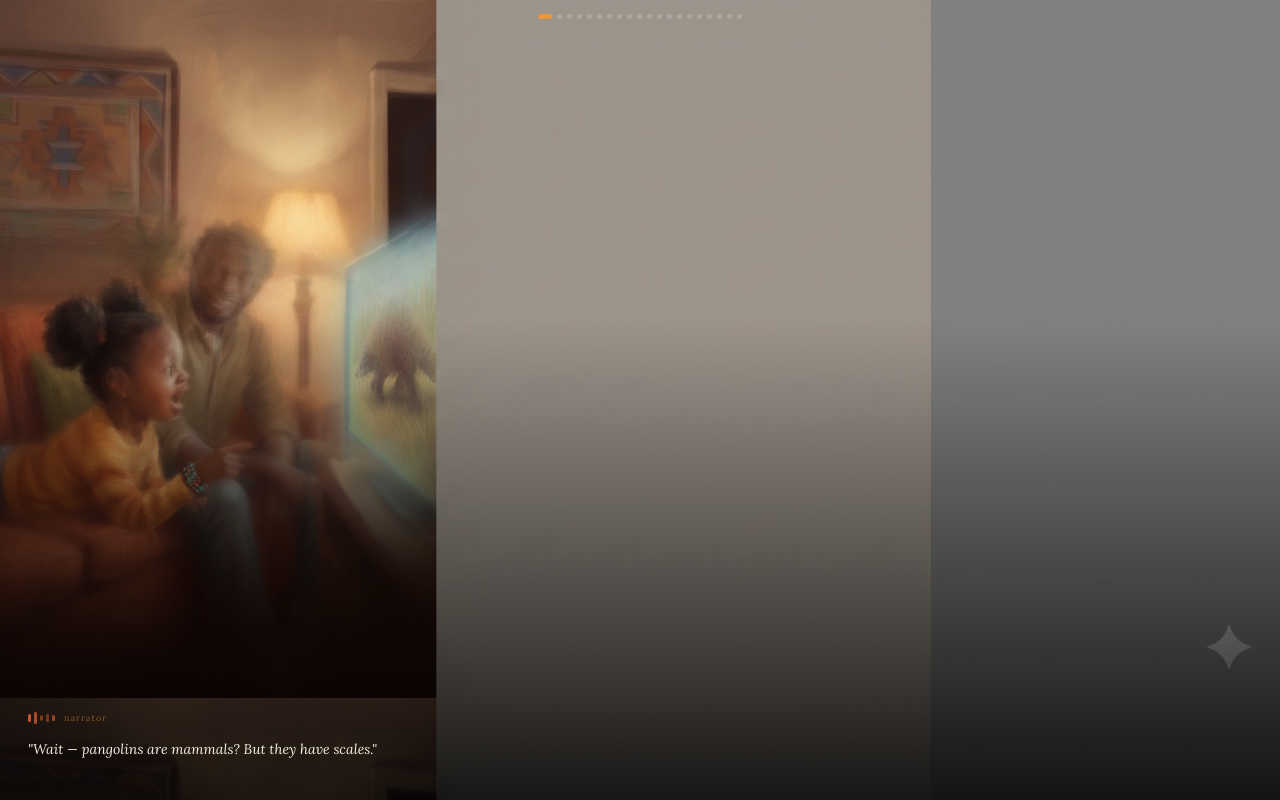
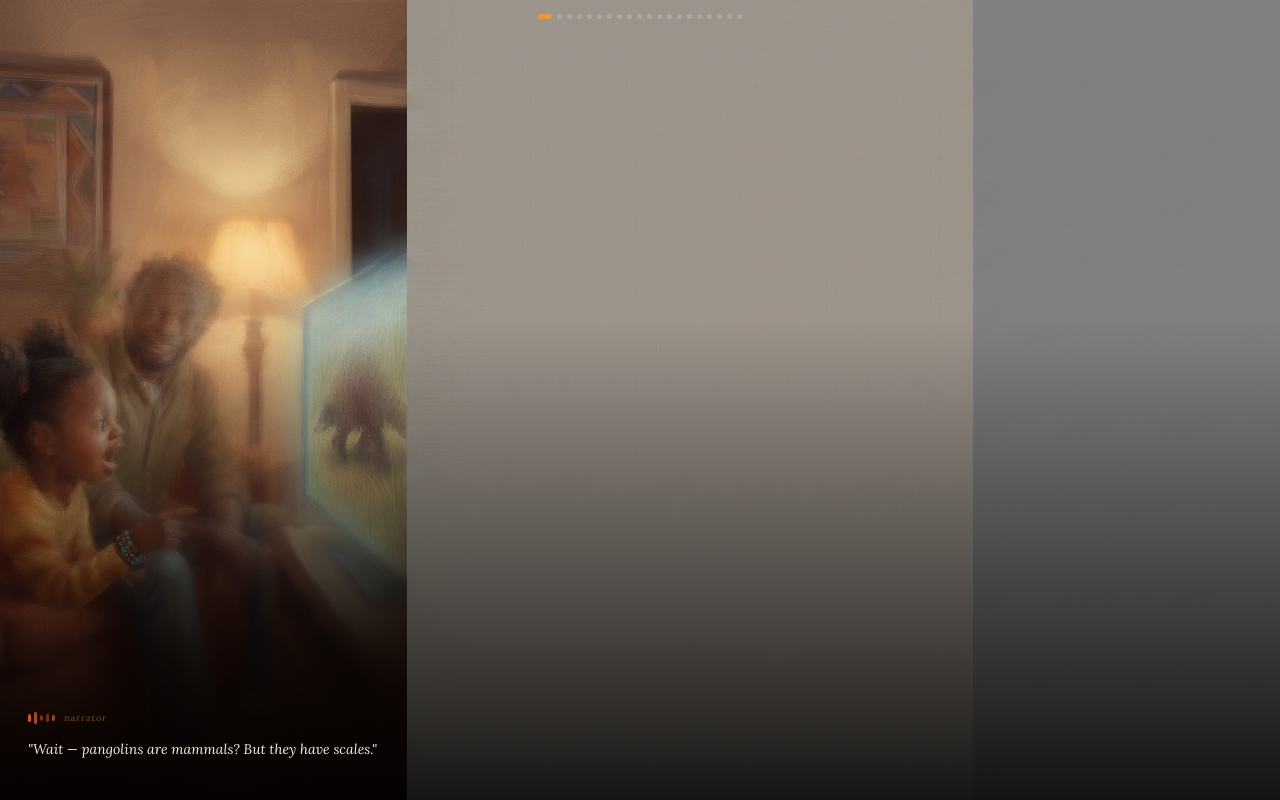
Before and after one commit to ZibusisoMafaiti/ubuntu-express, a React (Vite) app: page / in a window 1280 px wide. Both pictures are taken after a click on the button "Begin the story". Built offline with nearby package versions, Linux system fonts and the light colour scheme; a web font is replaced by a local one.

Commit message:
image_sizing

```diff
--- a/index.html
+++ b/index.html
@@ -3,7 +3,7 @@
   <head>
     <meta charset="UTF-8" />
     <link rel="icon" type="image/svg+xml" href="/favicon.svg" />
-    <meta name="viewport" content="width=device-width, initial-scale=1.0" />
+    <meta name="viewport" content="width=device-width, initial-scale=1.0, viewport-fit=cover" />
     <title>ubuntu-express</title>
   </head>
   <body>
--- a/src/components/ChapterPlayer.tsx
+++ b/src/components/ChapterPlayer.tsx
@@ -194,7 +194,25 @@ export default function ChapterPlayer({ screens, onComplete }: ChapterPlayerProp
         /* ── STORY SCREEN ── */
         <>
           {/* Illustration */}
-          <div style={illustrationStyle} />
+         <div style={{
+  position: 'absolute',
+  inset: 0,
+  background: current.illustrationBg,
+  opacity: isTransitioning ? 0 : 1,
+  transition: 'opacity 0.4s ease',
+}}>
+  <img
+    src={`/illustrations/${current.illustrationKey}.jpg`}
+    alt=""
+    style={{
+      display: 'block',
+      width: '100%',
+      height: '100%',
+      objectFit: 'cover',
+      objectPosition: 'center top',
+    }}
+  />
+</div>
 
           {/* Gradient overlay — ensures caption is always readable */}
           <div style={{
```
